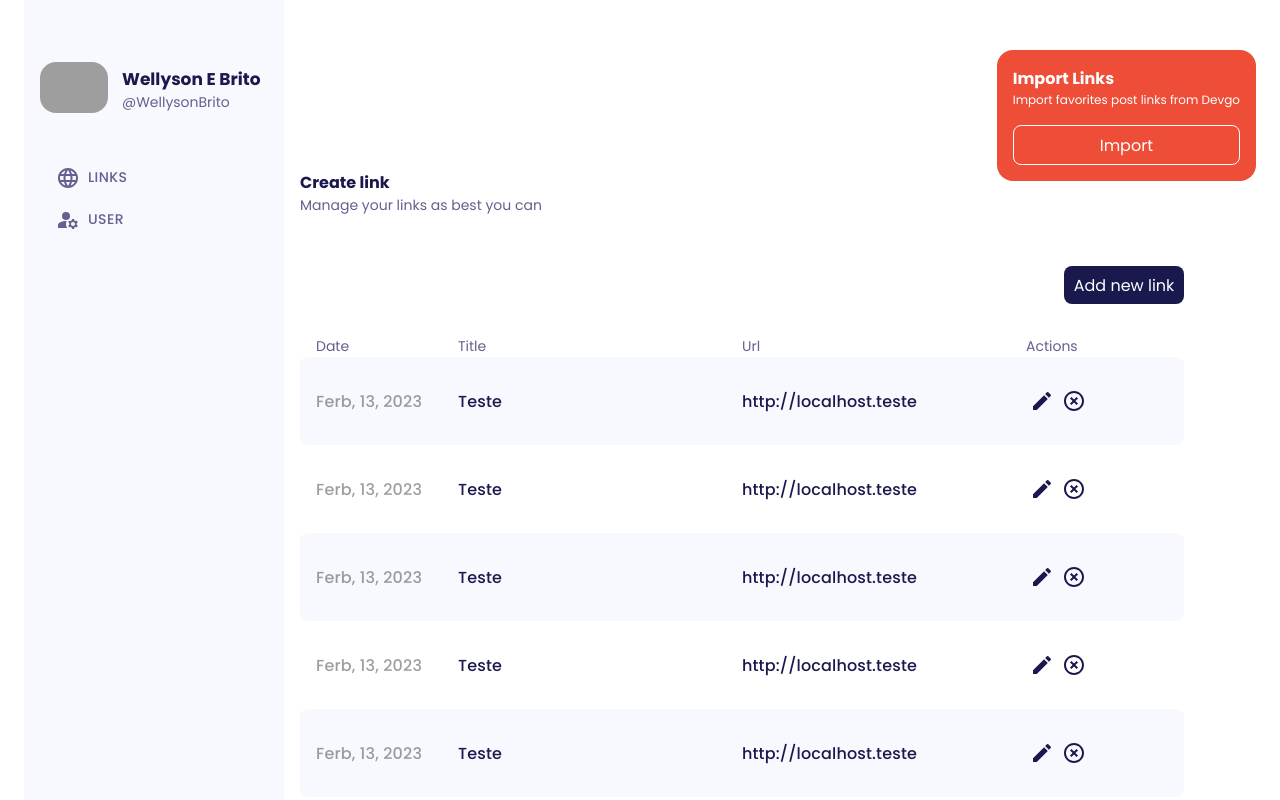
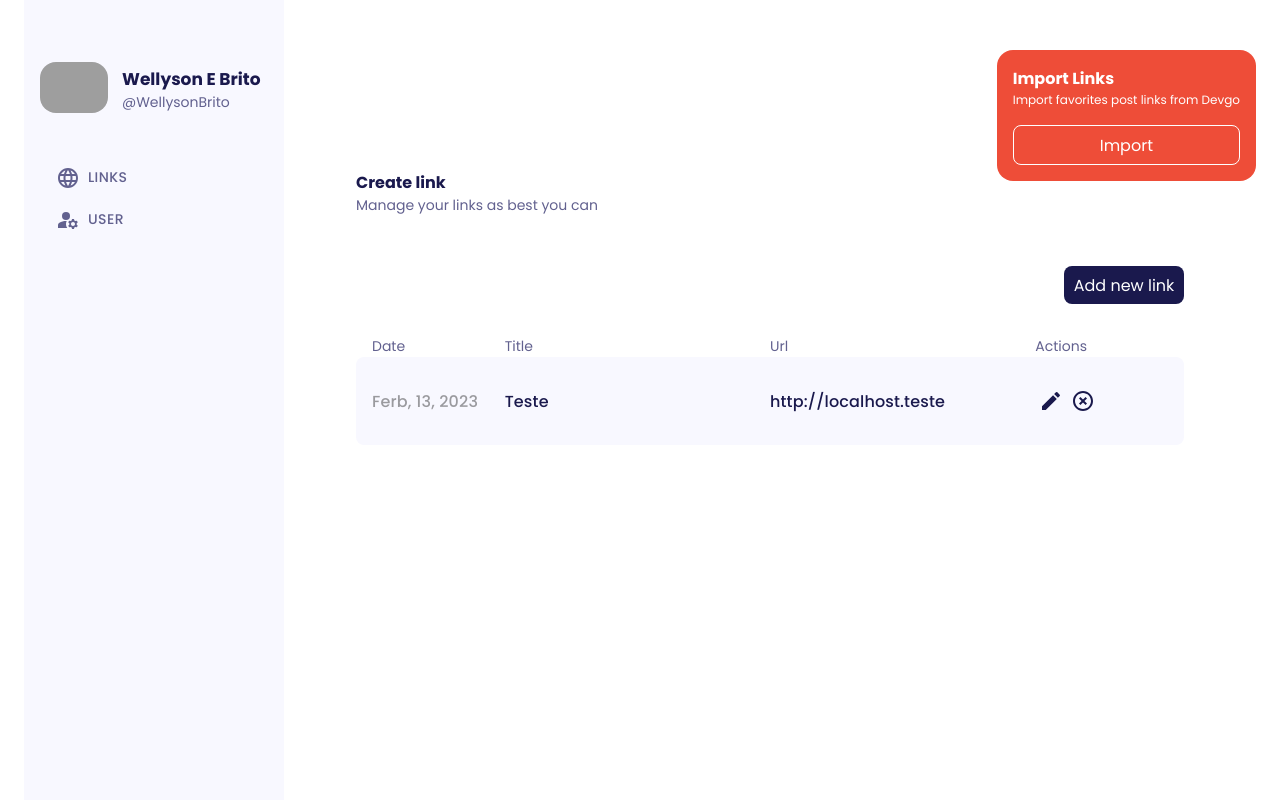
Before and after one commit to WBGreenArrow/devnology-challenge, a React app in the folder front-end/: page /links in a window 1280 px wide. Shown: the top 800 px of the page. Built offline with nearby package versions, Linux system fonts and the light colour scheme; grey boxes are pictures that could not be loaded; the HTML template or start-up script is replaced by a standard one.

Commit message:
feat: added card no data on table link

```diff
--- a/front-end/src/components/DashBoard/styles.ts
+++ b/front-end/src/components/DashBoard/styles.ts
@@ -7,7 +7,7 @@ export const useStyles = makeStyles((theme?: any) => ({
   },
   outletContent: {
     height: '100%',
-    padding: '65px  72px 16px  16px ',
+    padding: '65px  72px 16px  72px ',
     position: 'relative',
 
     [theme.breakpoints.down('sm')]: {
--- a/front-end/src/components/SideBar/styles.ts
+++ b/front-end/src/components/SideBar/styles.ts
@@ -6,7 +6,7 @@ export const useStyles = makeStyles((theme?: any) => ({
     height: '100vh',
 
     padding: '62px 16px 16px 16px',
-    transition: '0.6s',
+    transition: 'ease-in 0.5s',
 
     backgroundColor: '#F8F8FF',
 
--- a/front-end/src/pages/Links/index.tsx
+++ b/front-end/src/pages/Links/index.tsx
@@ -7,92 +7,91 @@ import SaveIcon from '@mui/icons-material/Save'
 import { useStyles } from './styles'
 import { ImportLinksCard } from '../../components/ImportLinksCard'
 
-const itemMock = [
-  {
-    id: 'asdad-asdad2323',
-    title: 'Teste',
-    created_at: 'Ferb, 13, 2023',
-    url: 'http://localhost.teste',
-  },
-  {
-    id: 'asdad-asdad2323',
-    title: 'Teste',
-    created_at: 'Ferb, 13, 2023',
-    url: 'http://localhost.teste',
-  },
-  {
-    id: 'asdad-asdad2323',
-    title: 'Teste',
-    created_at: 'Ferb, 13, 2023',
-    url: 'http://localhost.teste',
-  },
-  {
-    id: 'asdad-asdad2323',
-    title: 'Teste',
-    created_at: 'Ferb, 13, 2023',
-    url: 'http://localhost.teste',
-  },
-  {
-    id: 'asdad-asdad2323',
-    title: 'Teste',
-    created_at: 'Ferb, 13, 2023',
-    url: 'http://localhost.teste',
-  },
-  {
-    id: 'asdad-asdad2323',
-    created_at: 'Ferb, 13, 2023',
-    title: 'Teste',
-
-    url: 'http://localhost.teste',
-  },
-  {
-    id: 'asdad-asdad2323',
-    title: 'Teste',
-    created_at: 'Ferb, 13, 2023',
-    url: 'http://localhost.teste',
-  },
-  {
-    id: 'asdad-asdad2323',
-    title: 'Teste',
-    created_at: 'Ferb, 13, 2023',
-    url: 'http://localhost.teste',
-  },
-  {
-    id: 'asdad-asdad2323',
-    title: 'Teste',
-    created_at: 'Ferb, 13, 2023',
-    url: 'http://localhost.teste',
-  },
-  {
-    id: 'asdad-asdad2323',
-    title: 'Teste',
-    created_at: 'Ferb, 13, 2023',
-    url: 'http://localhost.teste',
-  },
-  {
-    id: 'asdad-asdad2323',
-    title: 'Teste',
-    created_at: 'Ferb, 13, 2023',
-    url: 'http://localhost.teste',
-  },
-  {
-    id: 'asdad-asdad2323',
-    title: 'Teste',
-    created_at: 'Ferb, 13, 2023',
-    url: 'http://localhost.teste',
-  },
-  {
-    id: 'asdad-asdad2323',
-    title: 'Teste',
-    created_at: 'Ferb, 13, 2023',
-    url: 'http://localhost.teste',
-  },
-  {
-    id: 'asdad-asdad2323',
-    title: 'Teste',
-    created_at: 'Ferb, 13, 2023',
-    url: 'http://localhost.teste',
-  },
+const itemMock: any = [
+  // {
+  //   id: 'asdad-asdad2323',
+  //   title: 'Teste',
+  //   created_at: 'Ferb, 13, 2023',
+  //   url: 'http://localhost.teste',
+  // },
+  // {
+  //   id: 'asdad-asdad2323',
+  //   title: 'Teste',
+  //   created_at: 'Ferb, 13, 2023',
+  //   url: 'http://localhost.teste',
+  // },
+  // {
+  //   id: 'asdad-asdad2323',
+  //   title: 'Teste',
+  //   created_at: 'Ferb, 13, 2023',
+  //   url: 'http://localhost.teste',
+  // },
+  // {
+  //   id: 'asdad-asdad2323',
+  //   title: 'Teste',
+  //   created_at: 'Ferb, 13, 2023',
+  //   url: 'http://localhost.teste',
+  // },
+  // {
+  //   id: 'asdad-asdad2323',
+  //   title: 'Teste',
+  //   created_at: 'Ferb, 13, 2023',
+  //   url: 'http://localhost.teste',
+  // },
+  // {
+  //   id: 'asdad-asdad2323',
+  //   created_at: 'Ferb, 13, 2023',
+  //   title: 'Teste',
+  //   url: 'http://localhost.teste',
+  // },
+  // {
+  //   id: 'asdad-asdad2323',
+  //   title: 'Teste',
+  //   created_at: 'Ferb, 13, 2023',
+  //   url: 'http://localhost.teste',
+  // },
+  // {
+  //   id: 'asdad-asdad2323',
+  //   title: 'Teste',
+  //   created_at: 'Ferb, 13, 2023',
+  //   url: 'http://localhost.teste',
+  // },
+  // {
+  //   id: 'asdad-asdad2323',
+  //   title: 'Teste',
+  //   created_at: 'Ferb, 13, 2023',
+  //   url: 'http://localhost.teste',
+  // },
+  // {
+  //   id: 'asdad-asdad2323',
+  //   title: 'Teste',
+  //   created_at: 'Ferb, 13, 2023',
+  //   url: 'http://localhost.teste',
+  // },
+  // {
+  //   id: 'asdad-asdad2323',
+  //   title: 'Teste',
+  //   created_at: 'Ferb, 13, 2023',
+  //   url: 'http://localhost.teste',
+  // },
+  // {
+  //   id: 'asdad-asdad2323',
+  //   title: 'Teste',
+  //   created_at: 'Ferb, 13, 2023',
+  //   url: 'http://localhost.teste',
+  // },
+  // {
+  //   id: 'asdad-asdad2323',
+  //   title: 'Teste',
+  //   created_at: 'Ferb, 13, 2023',
+  //   url: 'http://localhost.teste',
+  // },
+  // {
+  //   id: 'asdad-asdad2323',
+  //   title: 'Teste',
+  //   created_at: 'Ferb, 13, 2023',
+  //   url: 'http://localhost.teste',
+  // },
   {
     id: 'asdad-asdad2323',
     title: 'Teste',
@@ -170,7 +169,8 @@ export const Links = () => {
           </div>
         </div>
         <div className={classes.linkContentItems}>
-          {itemMock.map((item, index) => {
+          {itemMock.length ? (
+            itemMock.map((item: any, index: any) => {
               return (
                 <div
                   className={
@@ -180,17 +180,22 @@ export const Links = () => {
                   }
                 >
                   <Grid container wrap="nowrap" key={item.id} sx={{ flexDirection: { xs: 'column', md: 'row' } }}>
-                  <Grid item xs={8} md={2} sx={{ minWidth: 129 }}>
+                    <Grid item md={2} sx={{ minWidth: 129 }}>
                       <span className={classes.linkItemsSpan} name-label="Date">
-                      <TextField className={classes.linkItemsInput} fullWidth disabled defaultValue={item.created_at} />
+                        <TextField
+                          className={classes.linkItemsInput}
+                          fullWidth
+                          disabled
+                          defaultValue={item.created_at}
+                        />
                       </span>
                     </Grid>
-                  <Grid item xs={8} md={4} sx={{ minWidth: 129 }}>
+                    <Grid item md={4} sx={{ minWidth: 129 }}>
                       <span className={classes.linkItemsSpan} name-label="Title">
                         <TextField className={classes.linkItemsInput} fullWidth defaultValue={item.title} />
                       </span>
                     </Grid>
-                  <Grid item xs={8} md={4}>
+                    <Grid item md={4}>
                       <span className={classes.linkItemsSpan} name-label="Url">
                         <TextField className={classes.linkItemsInput} fullWidth defaultValue={item.url} />
                       </span>
@@ -212,7 +217,14 @@ export const Links = () => {
                   </Grid>
                 </div>
               )
-          })}
+            })
+          ) : (
+            <Grid item sx={{ maxWidth: 652, minHeight: 300 }}>
+              <div className={`${classes.linkContentItemsNoData} ${classes.linkContentItemsBackgroundColor}`}>
+                <span>{'No data do show'}</span>
+              </div>
+            </Grid>
+          )}
         </div>
       </div>
     </div>
--- a/front-end/src/pages/Links/styles.ts
+++ b/front-end/src/pages/Links/styles.ts
@@ -76,6 +76,17 @@ export const useStyles = makeStyles((theme?: any) => ({
 
   linkContentItemsBackground: {
     width: '100%',
+    padding: 16,
+    borderRadius: 8,
+  },
+
+  linkContentItemsNoData: {
+    width: '100%',
+    height: '100%',
+
+    display: 'flex',
+    alignItems: 'center',
+    justifyContent: 'center',
     padding: 16,
     borderRadius: 8,
   },
@@ -164,7 +175,7 @@ export const useStyles = makeStyles((theme?: any) => ({
   linkContentItems: {
     width: '100%',
     height: 500,
-    overflowY: 'scroll',
+    overflowY: 'auto',
 
     display: 'flex',
     flexDirection: 'column',
```
Lines whose indentation alone changed are shown as unchanged.
